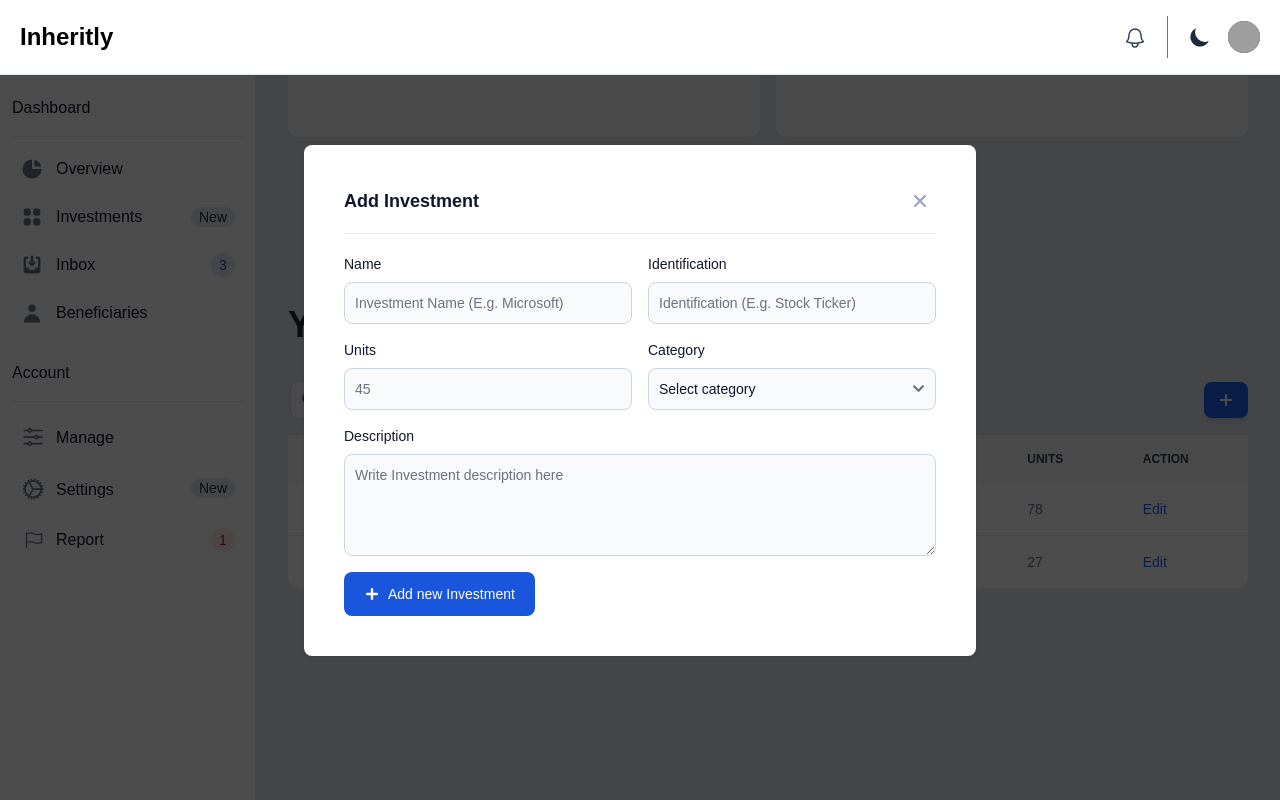
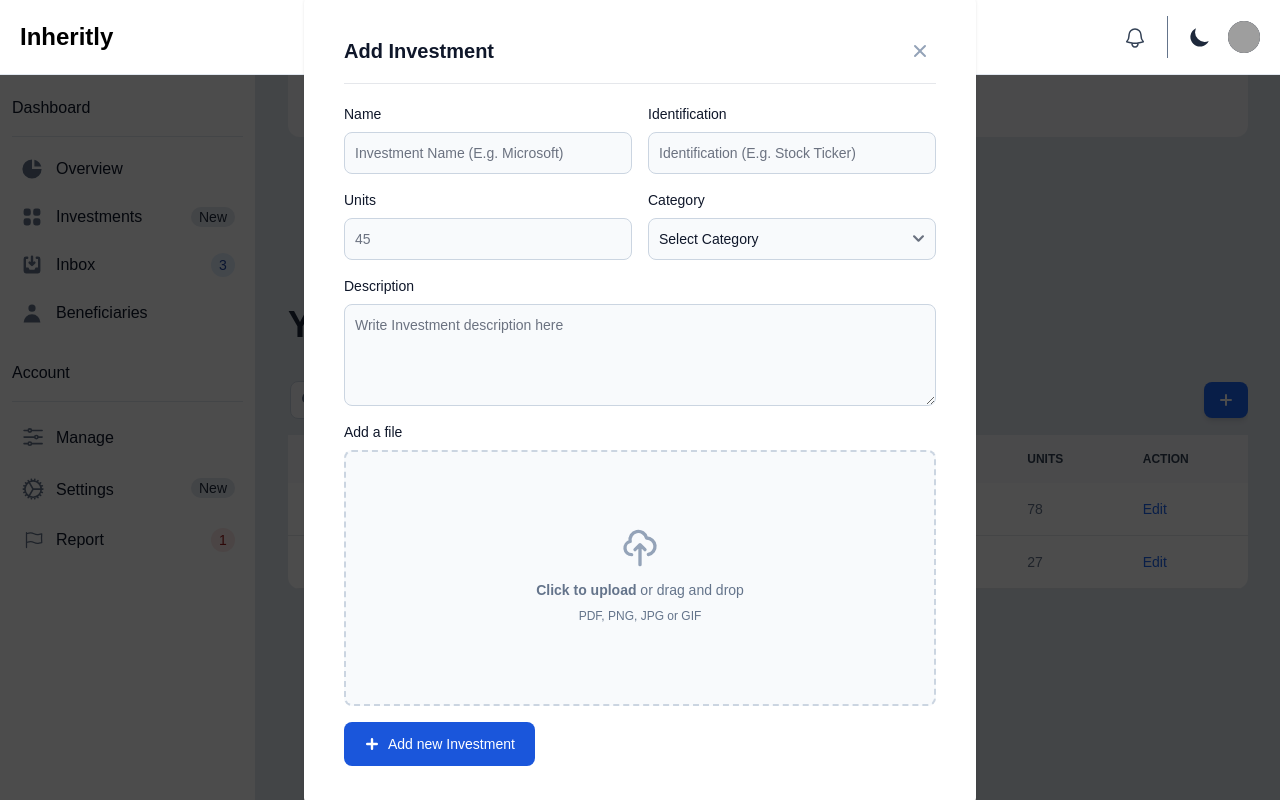
Before and after one commit to mxwtd/Inheritly, a React (Vite) app in the folder app/: page / in a window 1280 px wide. Both pictures are taken after a click on the button 1226 px from the left and 1095 px from the top of the page. Shown: the part 695-1495 px from the top of the page. Built offline with nearby package versions, Linux system fonts and the light colour scheme; grey boxes are pictures that could not be loaded.

Commit message:
Added features to Investment Form

```diff
--- a/app/public/output.css
+++ b/app/public/output.css
@@ -1061,6 +1061,10 @@ input[type="range"]::-ms-fill-lower {
   display: none;
 }
 
+.h-10 {
+  height: 2.5rem;
+}
+
 .h-3 {
   height: 0.75rem;
 }
@@ -1085,6 +1089,10 @@ input[type="range"]::-ms-fill-lower {
   height: 1.5rem;
 }
 
+.h-64 {
+  height: 16rem;
+}
+
 .h-8 {
   height: 2rem;
 }
@@ -1107,6 +1115,10 @@ input[type="range"]::-ms-fill-lower {
 
 .min-h-screen {
   min-height: 100vh;
+}
+
+.w-10 {
+  width: 2.5rem;
 }
 
 .w-3 {
@@ -1295,6 +1307,10 @@ input[type="range"]::-ms-fill-lower {
   border-width: 1px;
 }
 
+.border-2 {
+  border-width: 2px;
+}
+
 .border-b {
   border-bottom-width: 1px;
 }
@@ -1305,6 +1321,10 @@ input[type="range"]::-ms-fill-lower {
 
 .border-r-\[1\.5px\] {
   border-right-width: 1.5px;
+}
+
+.border-dashed {
+  border-style: dashed;
 }
 
 .border-red-400 {
@@ -1537,6 +1557,10 @@ input[type="range"]::-ms-fill-lower {
   padding-bottom: 1rem;
 }
 
+.pb-6 {
+  padding-bottom: 1.5rem;
+}
+
 .pl-1 {
   padding-left: 0.25rem;
 }
@@ -1555,6 +1579,10 @@ input[type="range"]::-ms-fill-lower {
 
 .pt-20 {
   padding-top: 5rem;
+}
+
+.pt-5 {
+  padding-top: 1.25rem;
 }
 
 .text-left {
@@ -1573,11 +1601,6 @@ input[type="range"]::-ms-fill-lower {
 .text-base {
   font-size: 1rem;
   line-height: 1.5rem;
-}
-
-.text-lg {
-  font-size: 1.125rem;
-  line-height: 1.75rem;
 }
 
 .text-sm {
@@ -2063,6 +2086,11 @@ body {
   --tw-ring-offset-color: #1e293b;
 }
 
+:is(.dark .dark\:hover\:border-slate-500:hover) {
+  --tw-border-opacity: 1;
+  border-color: rgb(100 116 139 / var(--tw-border-opacity));
+}
+
 :is(.dark .dark\:hover\:bg-blue-700:hover) {
   --tw-bg-opacity: 1;
   background-color: rgb(26 86 219 / var(--tw-bg-opacity));
--- a/app/src/components/AssetList.jsx
+++ b/app/src/components/AssetList.jsx
@@ -9,7 +9,7 @@ const AssetList = () => {
       <div className='p-4 sm:ml-64 h-screen'>
         <div className='p-4 mt-14'>
           <div>
-            <h1 className='text-4xl font-semibold text-gray-800 dark:text-gray-100 my-8'>Your {'{'} Assets {'}'}</h1>
+            <h1 className='text-4xl font-semibold text-slate-800 dark:text-slate-100 my-8'>Your {'{'} Assets {'}'}</h1>
           </div>
           <div>
             {/* Modal overlay */}
@@ -22,9 +22,9 @@ const AssetList = () => {
                 <div className='relative p-4 rounded-lg dark:bg-slate-800 sm:p-5'>
                   {/* Modal header */}
                   <div className='flex justify-between items-center pb-4 mb-4 rounded-t border-b sm:mb-5 dark:border-slate-600'>
-                    <h3 className='text-lg font-semibold text-slate-900 dark:text-white'>
+                    <h2 className='text-xl font-semibold text-slate-900 dark:text-white'>
                       Add Investment
-                    </h3>
+                    </h2>
                     <button type='button' className='text-slate-400 bg-transparent hover:bg-slate-200 hover:text-slate-900 rounded-lg text-sm p-1.5 ml-auto inline-flex items-center dark:hover:bg-slate-600 dark:hover:text-white' onClick={() => setIsModalOpen(false)}>
                       <svg aria-hidden='true' className='w-5 h-5' fill='currentColor' viewBox='0 0 20 20' xmlns='http://www.w3.org/2000/svg'>
                         <path fillRule='evenodd' d='M4.293 4.293a1 1 0 011.414 0L10 8.586l4.293-4.293a1 1 0 111.414 1.414L11.414 10l4.293 4.293a1 1 0 01-1.414 1.414L10 11.414l-4.293 4.293a1 1 0 01-1.414-1.414L8.586 10 4.293 5.707a1 1 0 010-1.414z' clipRule='evenodd' />
@@ -50,7 +50,7 @@ const AssetList = () => {
                       <div>
                         <label htmlFor='category' className='block mb-2 text-sm font-medium text-slate-900 dark:text-white'>Category</label>
                         <select id='category' className='bg-slate-50 border border-slate-300 text-slate-900 text-sm rounded-lg focus:ring-blue-500 focus:border-blue-500 block w-full p-2.5 dark:bg-slate-700 dark:border-slate-600 dark:placeholder-slate-400 dark:text-white dark:focus:ring-blue-500 dark:focus:border-blue-500'>
-                          <option selected=''>Select category</option>
+                          <option selected=''><span className='text-slate-500 dark:text-slate-400'>Select Category</span></option>
                           <option value='Stocks' id='Stocks'>Stocks</option>
                           <option value='Bonds' id='Bonds'>Bonds</option>
                           <option value='Funds' id='Funds'>Funds</option>
@@ -65,6 +65,17 @@ const AssetList = () => {
                       <div className='sm:col-span-2'>
                         <label htmlFor='description' className='block mb-2 text-sm font-medium text-slate-900 dark:text-white'>Description</label>
                         <textarea id='description' rows='4' className='block p-2.5 w-full text-sm text-slate-900 bg-slate-50 rounded-lg border border-slate-300 focus:ring-blue-500 focus:border-blue-500 dark:bg-slate-700 dark:border-slate-600 dark:placeholder-slate-400 dark:text-white dark:focus:ring-blue-500 dark:focus:border-blue-500' placeholder='Write Investment description here' />
+                      </div>
+                      <div className='sm:col-span-2'>
+                        <label className='block mb-2 text-sm font-medium text-slate-900 dark:text-white'>Add a file</label>
+                        <label htmlFor='dropzone-file' className='flex flex-col items-center justify-center w-full h-64 border-2 border-slate-300 border-dashed rounded-lg cursor-pointer bg-slate-50 dark:hover:bg-bray-800 dark:bg-slate-700 hover:bg-slate-100 dark:border-slate-600 dark:hover:border-slate-500 dark:hover:bg-slate-600'>
+                          <div className='flex flex-col items-center justify-center pt-5 pb-6'>
+                            <svg aria-hidden='true' className='w-10 h-10 mb-3 text-slate-400' fill='none' stroke='currentColor' viewBox='0 0 24 24' xmlns='http://www.w3.org/2000/svg'><path strokeLinecap='round' strokeLinejoin='round' strokeWidth='2' d='M7 16a4 4 0 01-.88-7.903A5 5 0 1115.9 6L16 6a5 5 0 011 9.9M15 13l-3-3m0 0l-3 3m3-3v12' /></svg>
+                            <p className='mb-2 text-sm text-slate-500 dark:text-slate-400'><span className='font-semibold'>Click to upload</span> or drag and drop</p>
+                            <p className='text-xs text-slate-500 dark:text-slate-400'>PDF, PNG, JPG or GIF</p>
+                          </div>
+                          <input id='dropzone-file' type='file' className='hidden' />
+                        </label>
                       </div>
                     </div>
                     <button type='submit' className='text-white inline-flex items-center bg-blue-700 hover:bg-blue-800 focus:ring-4 focus:outline-none focus:ring-blue-300 font-medium rounded-lg text-sm px-5 py-2.5 text-center dark:bg-blue-600 dark:hover:bg-blue-700 dark:focus:ring-blue-800'>
```
